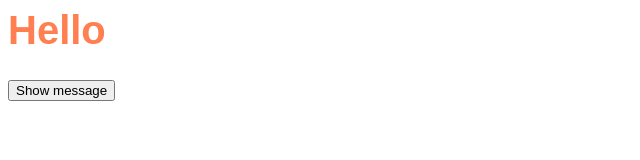
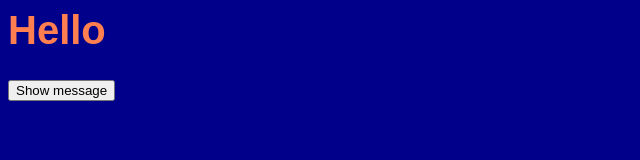
Before and after one commit to hgaard/Ole, a plain HTML site: page index.htm in a window 1280 px wide. Shown: the whole page, without its empty margins (0-640 px from the left). Drawn offline with Linux system fonts and the light colour scheme.

Commit message:
extreme styling

```diff
--- a/theme.css
+++ b/theme.css
@@ -1,3 +1,6 @@
+body{
+    background-color: darkblue;
+}
 h1{
     font-family: Arial, Helvetica, sans-serif;
     font-size: 40px;
```
Also changed, not shown: index.htm (+1 -1 lines).
